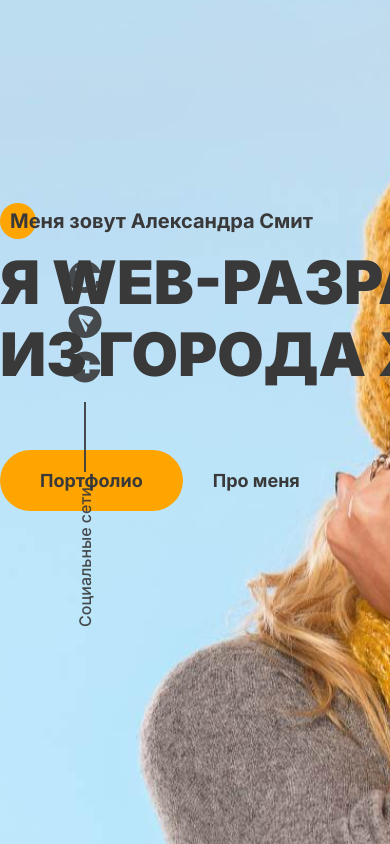
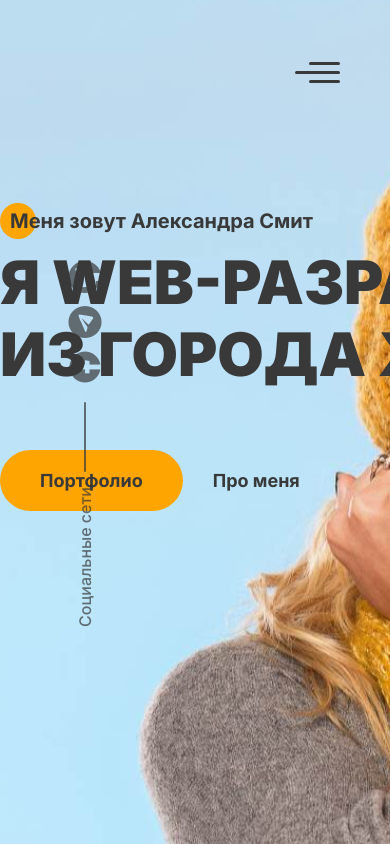
Before and after one commit to lilbonekit/smithPortfolio, a website: page src/index.html in a window 390 px wide. Shown: the top 844 px of the page. Drawn offline with nearby package versions, Linux system fonts and the light colour scheme; files that its build step writes are made by us from their sources; files whose address does not match are found by name.

Commit message:
need to do hamburger menu

```diff
--- a/src/index.html
+++ b/src/index.html
@@ -45,6 +45,11 @@
 </head>
 <body>
     <main>
+        <div class="hamburger">
+            <span></span>
+            <span class="long"></span>
+            <span></span>
+        </div>
         <aside class="socails">
             <p>Социальные сети</p>
             <div class="divider"></div>
--- a/src/sass/blocks/_aside.scss
+++ b/src/sass/blocks/_aside.scss
@@ -2,6 +2,8 @@
     width: 70px;
     height: 2px;
     background: $black-color;
+    opacity: 0.7;
+    border-radius: 50px;
 }
 
 aside {
@@ -16,8 +18,8 @@ aside {
     left: -100px;
     p {
         margin: 0;
+        opacity: 0.7;
     }
-    opacity: 0.9;
 }
 
 .socials {
@@ -34,7 +36,12 @@ aside {
     justify-content: center;
     width: 40px;
     height: 40px;
+    opacity: 0.7;
+    transition: 0.3s all ease;
     img {
         width: 80%;
     }
+    &:hover {
+        opacity: 1;
+    }
 }
--- /dev/null
+++ b/src/sass/blocks/_hamburger.scss
@@ -0,0 +1,32 @@
+.hamburger {
+    display: flex;
+    flex-direction: column;
+    align-items: flex-end;
+    justify-content: center;
+    gap: 6px;
+    width: 45px;
+    height: 45px;
+    position: fixed;
+    top: 50px;
+    right: 50px;
+    transition: all 0.3s ease;
+    span {
+        border-radius: 50px;
+        display: block;
+        width: 70%;
+        height: 3px;
+        background-color: $black-color;
+        transition: all 0.5s ease;
+    }
+    span.long {
+        width: 100%;
+    }
+    &:hover {
+/*         align-items: flex-start; */
+        gap: 10px;
+        span {
+            width: 100%;
+            background: $main-color;
+        }
+    }
+}
--- a/src/sass/style.scss
+++ b/src/sass/style.scss
@@ -6,6 +6,7 @@
 @import 'blocks/aside';
 @import 'blocks/hero';
 @import 'blocks/titles';
+@import 'blocks/hamburger';
 
 * {
     box-sizing: border-box;
```
Also changed, not shown: dist/css/style.min.css, dist/index.html.
